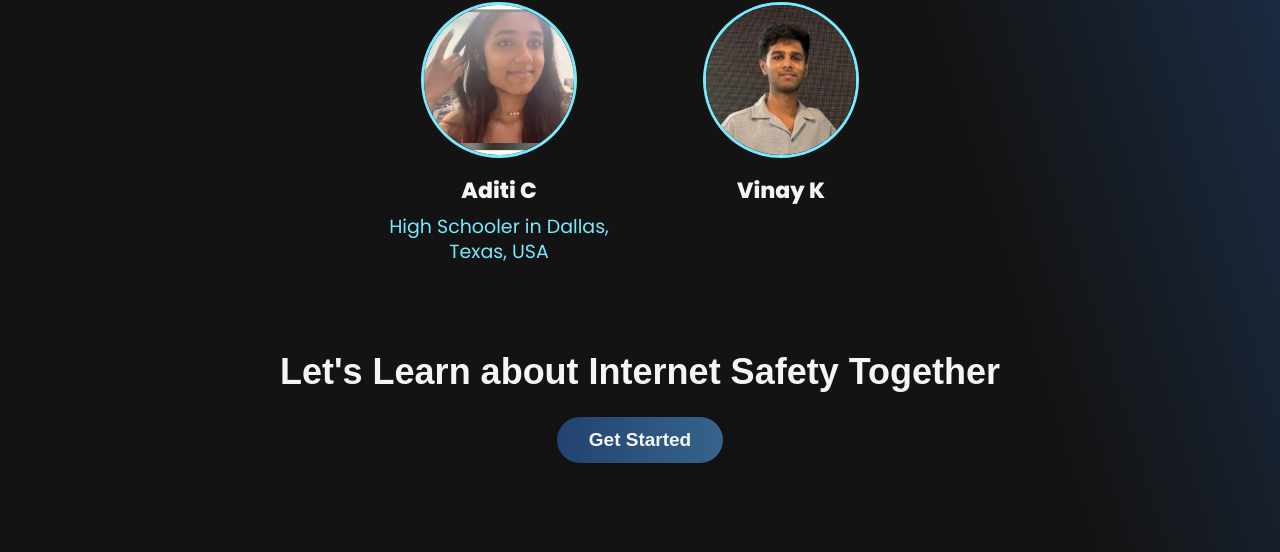
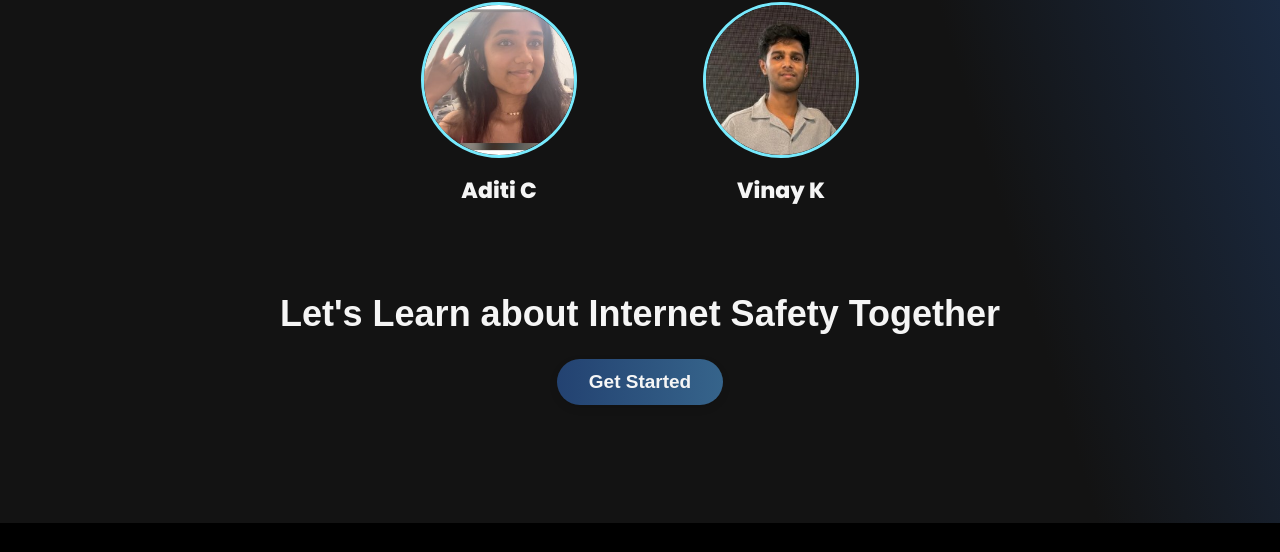
Before and after one commit to aditichhawacharia/cyberbear, a plain HTML site: page about_us.html in a window 1280 px wide. Shown: the part 1960-2512 px from the top of the page. Drawn offline with Linux system fonts and the light colour scheme; files that its build step writes are made by us from their sources; a script that the page names is missing.

Commit message:
Update about_us.html

```diff
--- a/about_us.html
+++ b/about_us.html
@@ -659,9 +659,6 @@
         <div class="team-member">
             <img src="public/aditi.jpg" alt="Aditi C" class="team-photo">
             <h3 class="team-name">Aditi C</h3>
-            <div class="team-role-container">
-                <p class="team-role">High Schooler in Dallas, Texas, USA</p>
-            </div>
         </div>
 
         <!-- Team member 2 - Vinay -->
```
